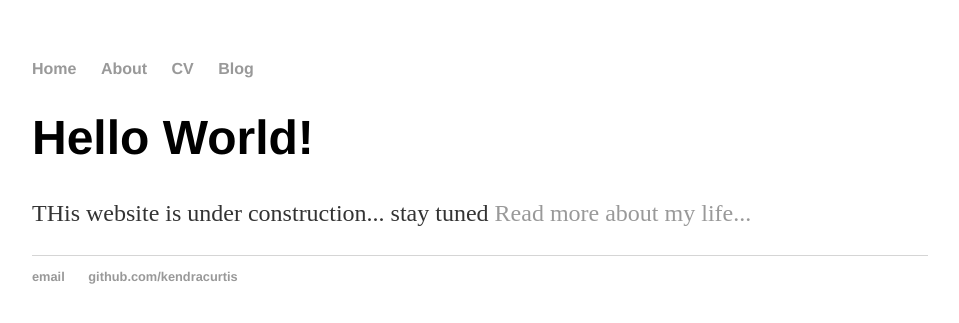
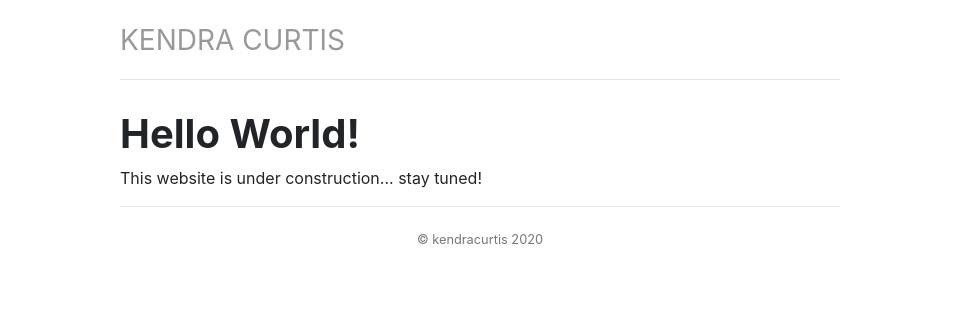
Before and after one commit to kendracurtis/kendracurtis.github.io, a Jekyll site: the page built from index.html, in a window 1280 px wide. Shown: the top 323 px of the page, without its empty margins (160-1119 px from the left). Built offline with Jekyll 4.4.1, drawn with Linux system fonts in a browser that asks for light colours.

```diff
--- a/_config.yml
+++ b/_config.yml
@@ -1,5 +1,3 @@
-theme: jekyll-theme-cayman
-
 # Site wide configuration
 
 title: Kendra Curtis
--- a/_layouts/default.html
+++ b/_layouts/default.html
@@ -1,30 +1,48 @@
 <!DOCTYPE html>
+
 	<html>
+
 		<head>
 			<title>{{ page.title }}</title>
-			<!-- link to main stylesheet -->
-			<link rel="stylesheet" type="text/css" href="/css/main.css">
+
+			<!-- Required meta tags -->
+    		<meta charset="utf-8">
+    		<meta name="viewport" content="width=device-width, initial-scale=1, shrink-to-fit=no">
+
+			<!-- stylesheets -->
+			<!--link href="/css/bootstrap.css" rel="stylesheet"-->
+   			<link rel="stylesheet" href="https://stackpath.bootstrapcdn.com/bootstrap/4.5.2/css/bootstrap.min.css"
+   			      integrity="sha384-JcKb8q3iqJ61gNV9KGb8thSsNjpSL0n8PARn9HuZOnIxN0hoP+VmmDGMN5t9UJ0Z"
+   			      crossorigin="anonymous">
+			<link href="/css/main.css" rel="stylesheet">
+
+
+			<!-- HTML5 shim and Respond.js IE8 support of HTML5 elements and media queries -->
+			<!--[if lt IE 9]>
+				<script src="../../assets/js/html5shiv.js"></script>
+			 	<script src="../../assets/js/respond.min.js"></script>
+			<![endif]-->
 		</head>
+
+
+
 		<body>
-			<nav>
-	    		<ul>
-	        		<li><a href="/">Home</a></li>
-		        	<li><a href="/about">About</a></li>
-	        		<li><a href="/cv">CV</a></li>
-	        		<li><a href="/blog">Blog</a></li>
-	    		</ul>
-			</nav>
+
 			<div class="container">
 
-			{{ content }}
+				<div class="header">
+					<h3 class="text-muted"><a href="/">{{ "Kendra Curtis" }}</a></h3>
+				</div><!-- /.header -->
+
+				{{ content }}
+
+				<div class="footer">
+					<p align="center"><small>© kendracurtis {{ 'now' | date: "%Y" }}</small></p>
+				</div><!-- /.footer -->
 
 			</div><!-- /.container -->
 
-			<footer>
-	    		<ul>
-	        		<li><a href="mailto:kscurtis+website@gmail.com">email</a></li>
-	        		<li><a href="https://github.com/kendracurtis">github.com/kendracurtis</a></li>
-				</ul>
-			</footer>
+
+
 		</body>
 	</html>
--- a/css/main.css
+++ b/css/main.css
@@ -1,43 +1,170 @@
+
+body { padding-top: 20px; padding-bottom: 40px; font-size: 16px; }
+
+h1, h2, h3, h4, h5, h6, .h1, .h2, .h3, .h4, .h5, .h6 { font-weight: 700;}
+
+blockquote p { font-size: 16px; line-height: 1.6em; }
+
+/* Masthead */
+.header, .header h3 {text-transform: uppercase; font-weight: normal; }
+
+/* Navigation */
+h3.text-muted a {text-decoration: none; color: #999999; }
+h3.text-muted a:hover { text-decoration: none; color: #0088cc; }
+
+img.avatar { margin-bottom: 30px; }
+
+/* Custom container */
+.container > hr { margin: 30px 0; }
+.container > hr.footer {margin-bottom: 15px; }
+
+/* E-Mail */
+.obfuscate { unicode-bidi: bidi-override; direction: rtl; }
+
+/* Jumbotron */
+.jumbotron { margin: 80px 0; }
+.jumbotron h1 { font-size: 72px; line-height: 1; }
+.jumbotron .btn { font-size: 21px; padding: 14px 24px; }
+.marketing p { line-height: 25px; }
+.marketing p.lead { line-height: 30px; }
+
+/* Notes */
+.notelist { width: 600px; margin: 0 auto; }
+ul.listnotes { margin: 0 auto; }
+ul.listnotes li {line-height: 30px; }
+
+/* Note */
+.note, .contact, .about, .error, .swatches { width: 85%; margin: 0 auto; line-height: 26px; }
+.note h2.date, .swatch-log h2.date { font-size: 24.5px; font-weight: 300; font-style: italic; }
+
+/* Swatches */
+.swatch-log h2.date { margin-bottom: 30px; }
+.swatch-log { margin: 30px auto 70px; height: 140px; }
+ul.swatch { list-style: none; margin: 0 auto; padding: 0; height: 50px; }
+ul.swatch li { text-transform: uppercase; display: inline; float: left; height: 80px; width: 75px; text-indent: -9999px; font-size: 14px; text-align: center; font-family: Graphik, Arial, sans-serif; background-image: url(/img/glass.png); background-repeat: repeat-x; background-position: 0 50%;}
+ul.swatch li:hover { height: 75px; width: 75px; vertical-align: middle; text-indent: 0; }
+/*
+ul.swatch li:last-child { webkit-border-top-right-radius: 9px; -webkit-border-bottom-right-radius: 9px; -moz-border-radius-topright: 9px; -moz-border-radius-bottomright: 9px; border-top-right-radius: 9px; border-bottom-right-radius: 9px; }
+ul.swatch li:first-child { webkit-border-top-left-radius: 9px; -webkit-border-bottom-left-radius: 9px; -moz-border-radius-topleft: 9px; -moz-border-radius-bottomleft: 9px; border-top-left-radius: 9px; border-bottom-left-radius: 9px; }
+*/
+.swatch-log p { font-size: 14px; clear: left; margin-top: 10px; text-transform: uppercase; }
+.clear { clear: both; height: 20px; }
+
+/* CV */
+.cv {line-height: 23px; width: 90%; margin: 0 auto;}
+.cv li { line-height: 23px; }
+.cv h2 { font-size: 26.5px; }
+.cv h1 { font-size: 32.5px; }
+
+.notes, .contact, .about, .cv, .error, .swatches { margin-bottom: 30px; }
+
+/* About */
+.about ul.list-unstyled li { line-height: 30px; text-indent: -30px; margin-left: 30px;}
+
+/* Guides */
+.guide { width: 90%; margin: 0 auto 60px auto; line-height: 26px;}
+.guide .title { padding: 100px 30px 0px; width: 100%; height: 60%; margin-bottom: 40px; background: #d5d5d5; color: #428bca; }
+.guide .title h1 { font-size: 46px; color: #181818; }
+.guide p { margin: 0 0 1em;  }
+.guide img { border: solid 1px #d5d5d5; border-radius: 4px; margin: 40px auto; display: block; }
+.guide .notes { font-size: 12px; }
+.guide .notes h2 { font-size: 14px; }
+
+/* Code */
+pre.prettyprint { padding: 10px !important; margin: 40px; font-size: 12px;}
+
+.step { border-radius: 50%;
+    -moz-border-radius: 50%;
+    -webkit-border-radius: 50%;
+    width: 35px;
+    height: 35px;
+    background: #4679BD;
+    color: #FFF;
+    float: left;
+    text-align: center;
+    font-size: 24px;
+    padding-top: 5.5px;
+    margin: 5px 15px 0px 0px;
+    font-family: Graphik, Arial, sans-serif; }
+
+
+/* Jumbotron Narrow */
+/* Space out content a bit */
 body {
-    margin: 60px auto;
-    width: 70%;
-}
-nav ul, footer ul {
-    font-family:'Helvetica', 'Arial', 'Sans-Serif';
-    padding: 0px;
-    list-style: none;
-    font-weight: bold;
-}
-nav ul li, footer ul li {
-    display: inline;
-    margin-right: 20px;
-}
-a {
-    text-decoration: none;
-    color: #999;
-}
-a:hover {
-    text-decoration: underline;
-}
-h1 {
-    font-size: 3em;
-    font-family:'Helvetica', 'Arial', 'Sans-Serif';
-}
-p {
-    font-size: 1.5em;
-    line-height: 1.4em;
-    color: #333;
-}
-footer {
-    border-top: 1px solid #d5d5d5;
-    font-size: .8em;
+  padding-top: 20px;
+  padding-bottom: 20px;
 }
 
-ul.posts {
-    margin: 20px auto 40px;
-    font-size: 1.5em;
+/* Everything but the jumbotron gets side spacing for mobile first views */
+.header,
+.marketing,
+.footer {
+  padding-left: 15px;
+  padding-right: 15px;
 }
 
-ul.posts li {
-    list-style: none;
+/* Custom page header */
+.header {
+  border-bottom: 1px solid #e5e5e5;
 }
+/* Make the masthead heading the same height as the navigation */
+.header h3 {
+  margin-top: 0;
+  margin-bottom: 0;
+  line-height: 40px;
+  padding-bottom: 19px;
+}
+
+/* Custom page footer */
+.footer {
+  padding-top: 19px;
+  color: #777;
+  border-top: 1px solid #e5e5e5;
+}
+
+/* Customize container */
+@media (min-width: 768px) {
+  .container {
+    max-width: 750px;
+  }
+}
+.container-narrow > hr {
+  margin: 30px 0;
+}
+
+/* Main marketing message and sign up button */
+.jumbotron {
+  text-align: center;
+  border-bottom: 1px solid #e5e5e5;
+}
+.jumbotron .btn {
+  font-size: 21px;
+  padding: 14px 24px;
+}
+
+/* Supporting marketing content */
+.marketing {
+  margin: 40px 0;
+}
+.marketing p + h4 {
+  margin-top: 28px;
+}
+
+/* Responsive: Portrait tablets and up */
+@media screen and (min-width: 768px) {
+  /* Remove the padding we set earlier */
+  .header,
+  .marketing,
+  .footer {
+    padding-left: 0;
+    padding-right: 0;
+  }
+  /* Space out the masthead */
+  .header {
+    margin-bottom: 30px;
+  }
+  /* Remove the bottom border on the jumbotron for visual effect */
+  .jumbotron {
+    border-bottom: 0;
+  }
+}
--- a/index.html
+++ b/index.html
@@ -4,5 +4,5 @@
 ---
 <div class="blurb">
 	<h1>Hello World!</h1>
-	<p>THis website is under construction... stay tuned <a href="/about">Read more about my life...</a></p>
+	<p>This website is under construction... stay tuned!</p>
 </div><!-- /.blurb -->
```
Also changed, not shown: ghc2020.md (added, +30 -0 lines), 1 other file.
